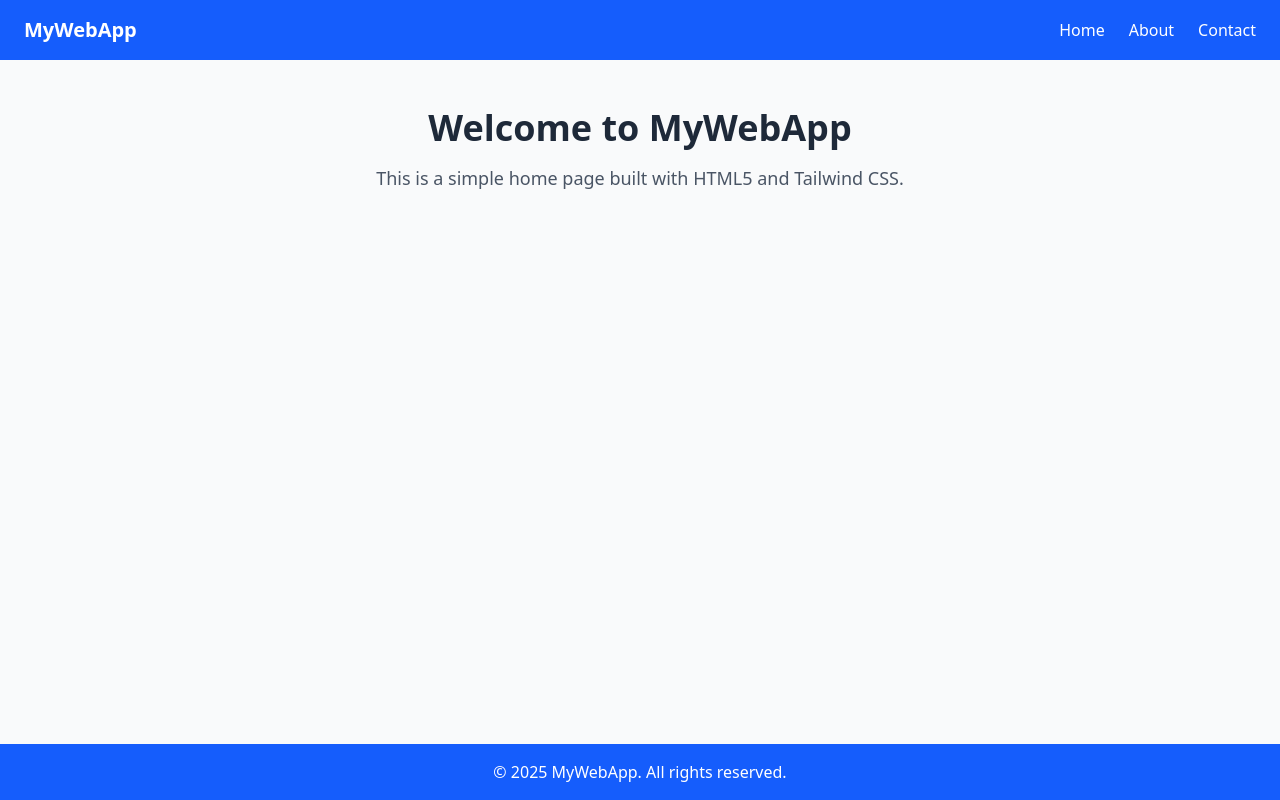
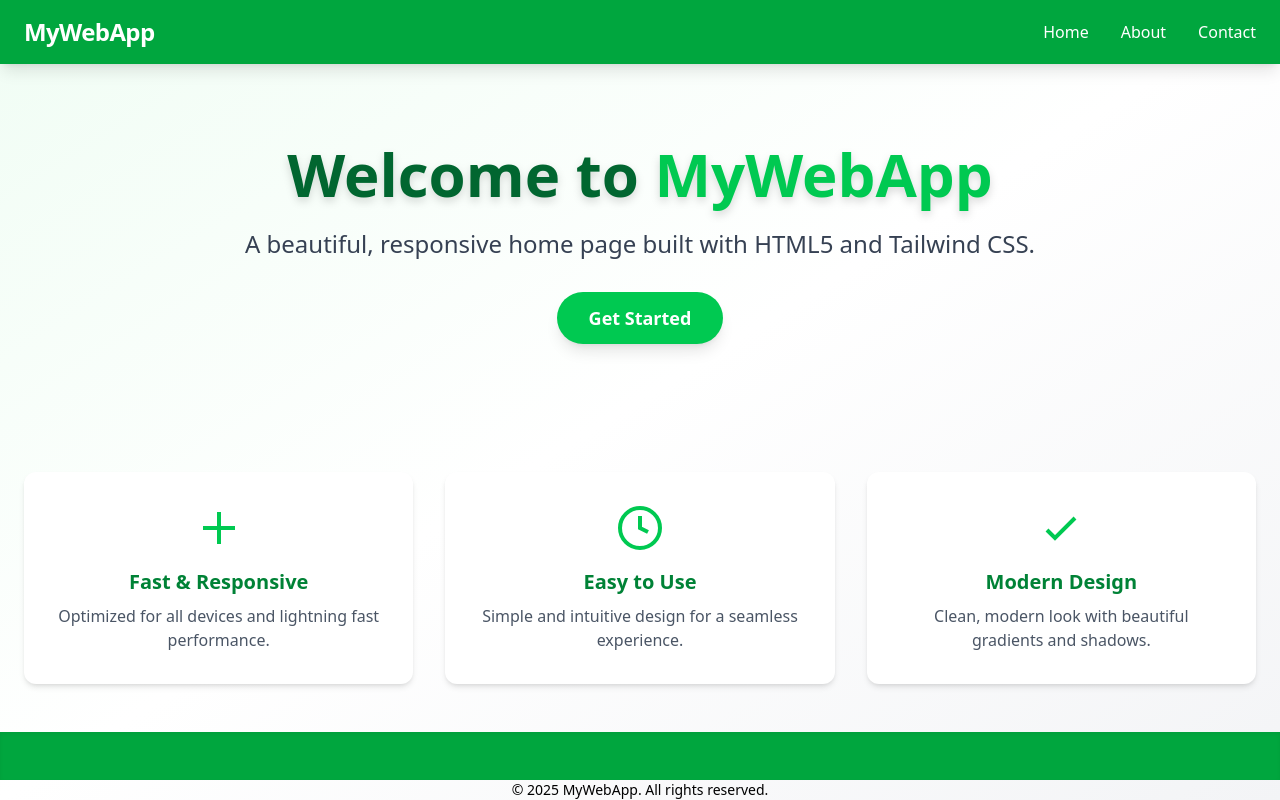
Before and after one commit to TanKittipat/webapp, a plain HTML site: page index.html in a window 1280 px wide. Drawn offline with nearby package versions, Linux system fonts and the light colour scheme.

Commit message:
Refactor home page layout and enhance styling with Tailwind CSS

```diff
--- a/index.html
+++ b/index.html
@@ -7,34 +7,87 @@
         <script src="https://cdn.jsdelivr.net/npm/@tailwindcss/browser@4"></script>
     </head>
 
-  <body class="flex flex-col min-h-screen bg-gray-50">
+    <body class="flex flex-col min-h-screen bg-gradient-to-br from-green-50 via-white to-gray-100">
         <!-- Navbar -->
-    <nav class="bg-blue-600 text-white">
-      <div
-        class="container mx-auto flex justify-between items-center py-4 px-6"
-      >
-        <a href="#" class="text-xl font-bold">MyWebApp</a>
-        <ul class="flex space-x-6">
-          <li><a href="#" class="hover:text-blue-200">Home</a></li>
-          <li><a href="#" class="hover:text-blue-200">About</a></li>
-          <li><a href="#" class="hover:text-blue-200">Contact</a></li>
+        <nav class="bg-green-600 text-white shadow-lg">
+            <div class="container mx-auto flex flex-wrap justify-between items-center py-4 px-6">
+                <a href="#" class="text-2xl font-extrabold tracking-tight">MyWebApp</a>
+                <button class="md:hidden block focus:outline-none" id="menu-btn">
+                    <svg class="w-6 h-6" fill="none" stroke="currentColor" viewBox="0 0 24 24">
+                        <path stroke-linecap="round" stroke-linejoin="round" stroke-width="2"
+                            d="M4 6h16M4 12h16M4 18h16" />
+                    </svg>
+                </button>
+                <ul class="flex-col md:flex-row md:flex space-y-2 md:space-y-0 md:space-x-8 mt-4 md:mt-0 hidden md:flex" id="menu">
+                    <li><a href="#" class="hover:text-green-200 transition">Home</a></li>
+                    <li><a href="#" class="hover:text-green-200 transition">About</a></li>
+                    <li><a href="#" class="hover:text-green-200 transition">Contact</a></li>
                 </ul>
             </div>
         </nav>
 
-    <!-- Main Content -->
-    <main class="flex-grow container mx-auto px-6 py-12 text-center">
-      <h1 class="text-4xl font-bold mb-4 text-gray-800">Welcome to MyWebApp</h1>
-      <p class="text-lg text-gray-600">
-        This is a simple home page built with HTML5 and Tailwind CSS.
+        <!-- Hero Section -->
+        <section class="flex-grow flex items-center justify-center">
+            <div class="container mx-auto px-6 py-16 text-center">
+                <h1 class="text-5xl md:text-6xl font-extrabold mb-6 text-green-800 drop-shadow-lg">
+                    Welcome to <span class="text-green-500">MyWebApp</span>
+                </h1>
+                <p class="text-xl md:text-2xl text-gray-700 mb-8">
+                    A beautiful, responsive home page built with HTML5 and Tailwind CSS.
                 </p>
-    </main>
+                <a href="#" class="inline-block px-8 py-3 bg-green-500 text-white rounded-full shadow-lg hover:bg-green-600 transition font-semibold text-lg">
+                    Get Started
+                </a>
+            </div>
+        </section>
+
+        <!-- Features Section -->
+        <section class="container mx-auto px-6 py-12">
+            <div class="grid grid-cols-1 md:grid-cols-3 gap-8 text-center">
+                <div class="bg-white rounded-xl shadow-md p-8 hover:shadow-xl transition">
+                    <div class="mb-4 flex justify-center">
+                        <svg class="w-12 h-12 text-green-500" fill="none" stroke="currentColor" stroke-width="2" viewBox="0 0 24 24">
+                            <path d="M12 4v16m8-8H4" />
+                        </svg>
+                    </div>
+                    <h2 class="text-xl font-bold mb-2 text-green-700">Fast & Responsive</h2>
+                    <p class="text-gray-600">Optimized for all devices and lightning fast performance.</p>
+                </div>
+                <div class="bg-white rounded-xl shadow-md p-8 hover:shadow-xl transition">
+                    <div class="mb-4 flex justify-center">
+                        <svg class="w-12 h-12 text-green-500" fill="none" stroke="currentColor" stroke-width="2" viewBox="0 0 24 24">
+                            <circle cx="12" cy="12" r="10" />
+                            <path d="M12 6v6l4 2" />
+                        </svg>
+                    </div>
+                    <h2 class="text-xl font-bold mb-2 text-green-700">Easy to Use</h2>
+                    <p class="text-gray-600">Simple and intuitive design for a seamless experience.</p>
+                </div>
+                <div class="bg-white rounded-xl shadow-md p-8 hover:shadow-xl transition">
+                    <div class="mb-4 flex justify-center">
+                        <svg class="w-12 h-12 text-green-500" fill="none" stroke="currentColor" stroke-width="2" viewBox="0 0 24 24">
+                            <path d="M5 13l4 4L19 7" />
+                        </svg>
+                    </div>
+                    <h2 class="text-xl font-bold mb-2 text-green-700">Modern Design</h2>
+                    <p class="text-gray-600">Clean, modern look with beautiful gradients and shadows.</p>
+                </div>
+            </div>
+        </section>
 
         <!-- Footer -->
-    <footer class="bg-blue-600 text-white py-4 mt-auto">
-      <div class="container mx-auto text-center">
+        <footer class="bg-green-600 text-white py-6 mt-auto shadow-inner"></footer>
+            <div class="container mx-auto text-center text-sm">
                 &copy; 2025 MyWebApp. All rights reserved.
             </div>
         </footer>
+
+        <script>
+            // Mobile menu toggle
+            document.getElementById('menu-btn').onclick = function () {
+                const menu = document.getElementById('menu');
+                menu.classList.toggle('hidden');
+            };
+        </script>
     </body>
 </html>
```
Lines whose indentation alone changed are shown as unchanged.
